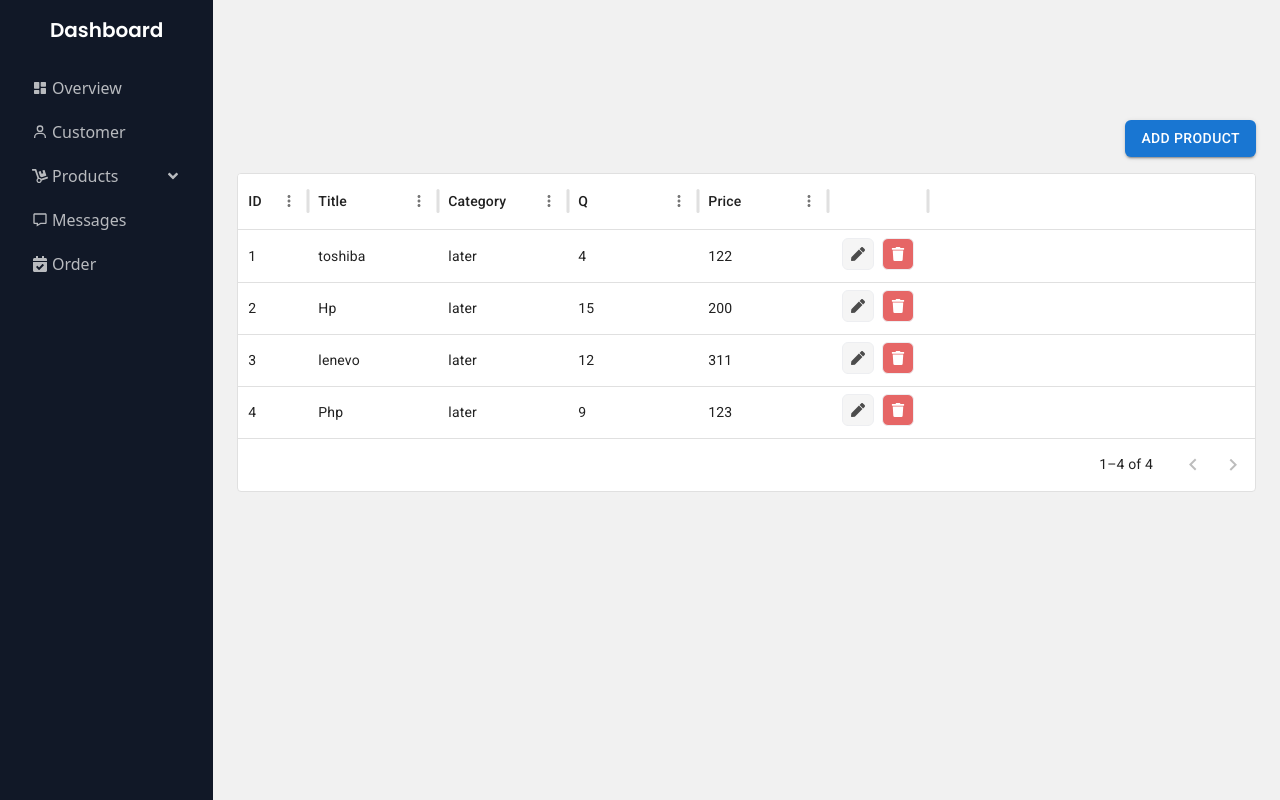
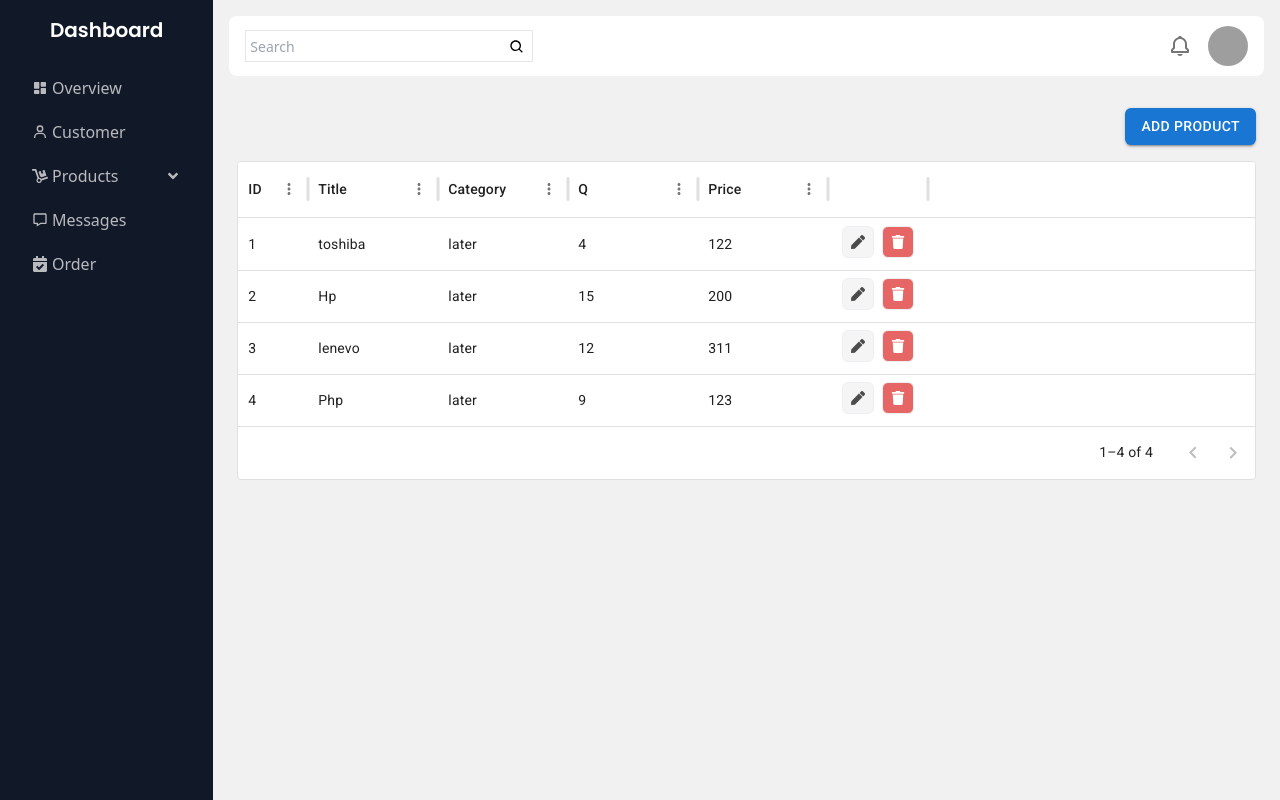
Before and after one commit to AlCo2/lilianavite, a React (Vite) app: page /dashboard/product in a window 1280 px wide. Built offline with nearby package versions, Linux system fonts and the light colour scheme; grey boxes are pictures that could not be loaded.

Commit message:
fix margin

```diff
--- a/src/components/Footer.jsx
+++ b/src/components/Footer.jsx
@@ -32,9 +32,7 @@ const Footer = () => {
             <p className='font-bold'>NOUVEAU SUR Liliana ?</p>
             <p className='text-sm'>Inscrivez-vous à nos communications pour recevoir nos meilleures offres!</p>
             <input type="text" className='outline-none text-black text-sm h-7 rounded-sm px-1 max-w-40 my-2' placeholder='name@gmail.com' name="" id="" />
-            <ThemeProvider theme={theme}>
-            <Button color='liliana_third' className='h-7 text-xs'>Subscribe</Button>
-            </ThemeProvider>
+            <Button variant='contained' sx={{width:90, ml:1}} color='liliana_third' className='h-7 text-xs'>Subscribe</Button>
           </Grid>
         </Grid>
       </Container>
--- a/src/dashboard/category/page.jsx
+++ b/src/dashboard/category/page.jsx
@@ -139,7 +139,7 @@ function CategoryModelComponent({category}) {
 const page = () => {
   return (
     <Container>
-      <Grid container mt={15}>
+      <Grid container mt={4}>
         <Grid item sx={{display:'flex', justifyContent:'right'}} mb={2} xs={12}>
           <CategoryModelComponent/>
         </Grid>
--- a/src/dashboard/customer/page.jsx
+++ b/src/dashboard/customer/page.jsx
@@ -190,7 +190,7 @@ function UserModelComponent({user}) {
 const page = () => {
   return (
     <Container>
-      <Grid container mt={15}>
+      <Grid container mt={4}>
         <Grid item sx={{display:'flex', justifyContent:'right'}} mb={2} xs={12}>
           <UserModelComponent/>
         </Grid>
--- a/src/dashboard/layout.jsx
+++ b/src/dashboard/layout.jsx
@@ -1,7 +1,8 @@
 
-import { Grid } from '@mui/material'
+import { Avatar, Box, Grid, IconButton } from '@mui/material'
 import Sidebar from './components/Sidebar';
 import { Outlet } from "react-router-dom";
+import { BiBell, BiSearch } from 'react-icons/bi';
 
 const page = () => {
   return (
@@ -10,6 +11,18 @@ const page = () => {
           <Grid container className='min-h-screen'>
             <Sidebar/>
             <Grid item xs={10} className=''>
+              <Box sx={{height:60,bgcolor:'white', m:2, display:'flex', alignItems:'center', justifyContent:'space-between', borderRadius:2}}>
+                <Box sx={{ml:2}}>
+                  <label className='relative'>
+                    <BiSearch className='absolute top-1 right-2'/>
+                    <input type="text" placeholder='Search' className='border w-72 h-8 focus:outline-blue-400 p-1 text-sm' name="" id="" />
+                  </label>
+                </Box>
+                <Box sx={{ mr:2, display:'flex', alignItems:'center', gap:1}}>
+                  <IconButton><BiBell/></IconButton>
+                  <Avatar alt="Abdou lahboub" src="https://cdn.britannica.com/55/188355-050-D5E49258/Salvatore-Corsitto-The-Godfather-Marlon-Brando-Francis.jpg" />
+                </Box>
+              </Box>
               <Outlet/>
             </Grid>
           </Grid>
--- a/src/dashboard/order/page.jsx
+++ b/src/dashboard/order/page.jsx
@@ -177,7 +177,7 @@ function OrderModelComponent({order}) {
 const page = () => {
   return (
     <Container>
-      <Grid container mt={15}>
+      <Grid container mt={4}>
         <Grid item sx={{display:'flex', justifyContent:'right'}} mb={2} xs={12}>
         </Grid>
         <Grid item xs={12}>
--- a/src/dashboard/page.jsx
+++ b/src/dashboard/page.jsx
@@ -152,7 +152,7 @@ const page = () => {
                   series={[{ data: [1345, 2122, 600], color:'#feca33' }]}
                   height={180}
                   layout="horizontal"
-                  margin={{top:20, left:40, right:40, bottom:60}}
+                  margin={{top:20, left:50, right:40, bottom:60}}
                 />
               </Box>
             </Box>
--- a/src/dashboard/product/page.jsx
+++ b/src/dashboard/product/page.jsx
@@ -185,7 +185,7 @@ function ProductModelComponent({product}) {
 const page = () => {
   return (
     <Container>
-      <Grid container mt={15}>
+      <Grid container mt={4}>
         <Grid item sx={{display:'flex', justifyContent:'right'}} mb={2} xs={12}>
           <ProductModelComponent/>
         </Grid>
--- a/src/main.jsx
+++ b/src/main.jsx
@@ -3,6 +3,7 @@ import ReactDOM from 'react-dom/client'
 import Welcome from './welcome.jsx'
 import Login from './login/page.jsx'
 import Store from './store/page.jsx'
+import ProductPage from './store/product/page.jsx';
 import Register from './register/page.jsx'
 import Checkout from './checkout/page.jsx'
 import Fastcheckout from './checkout/fastcheckout/page.jsx'
@@ -36,6 +37,10 @@ const router = createBrowserRouter([
   {
     path:'/store',
     element: <Store/>,
+  },
+  {
+    path:'/store/product',
+    element: <ProductPage/>
   },
   {
     path:'/dashboard',
--- a/src/store/product/page.jsx
+++ b/src/store/product/page.jsx
@@ -37,8 +37,8 @@ const product = () => {
                                 </Grid>
                                 <Grid item display={'flex'} sx={{flexDirection:'column'}} gap={1} >
                                     <Rating name="size-small" defaultValue={2} size="small" />
-                                    <Button variant='contained' className='bg-liliana-primary hover:bg-rose-600 h-8'><BiPlusCircle/> Add</Button>
-                                    <Button variant='contained' className='bg-liliana-secondary hover:bg-violet-800 h-8'><BiCartAdd/> Buy</Button>
+                                    <Button variant='contained' color='liliana_primary' className='h-8'><BiPlusCircle/> Add</Button>
+                                    <Button variant='contained' color='liliana_secondary' className='h-8'><BiCartAdd/> Buy</Button>
                                 </Grid>
                             </Grid>
                         </Grid>
```
